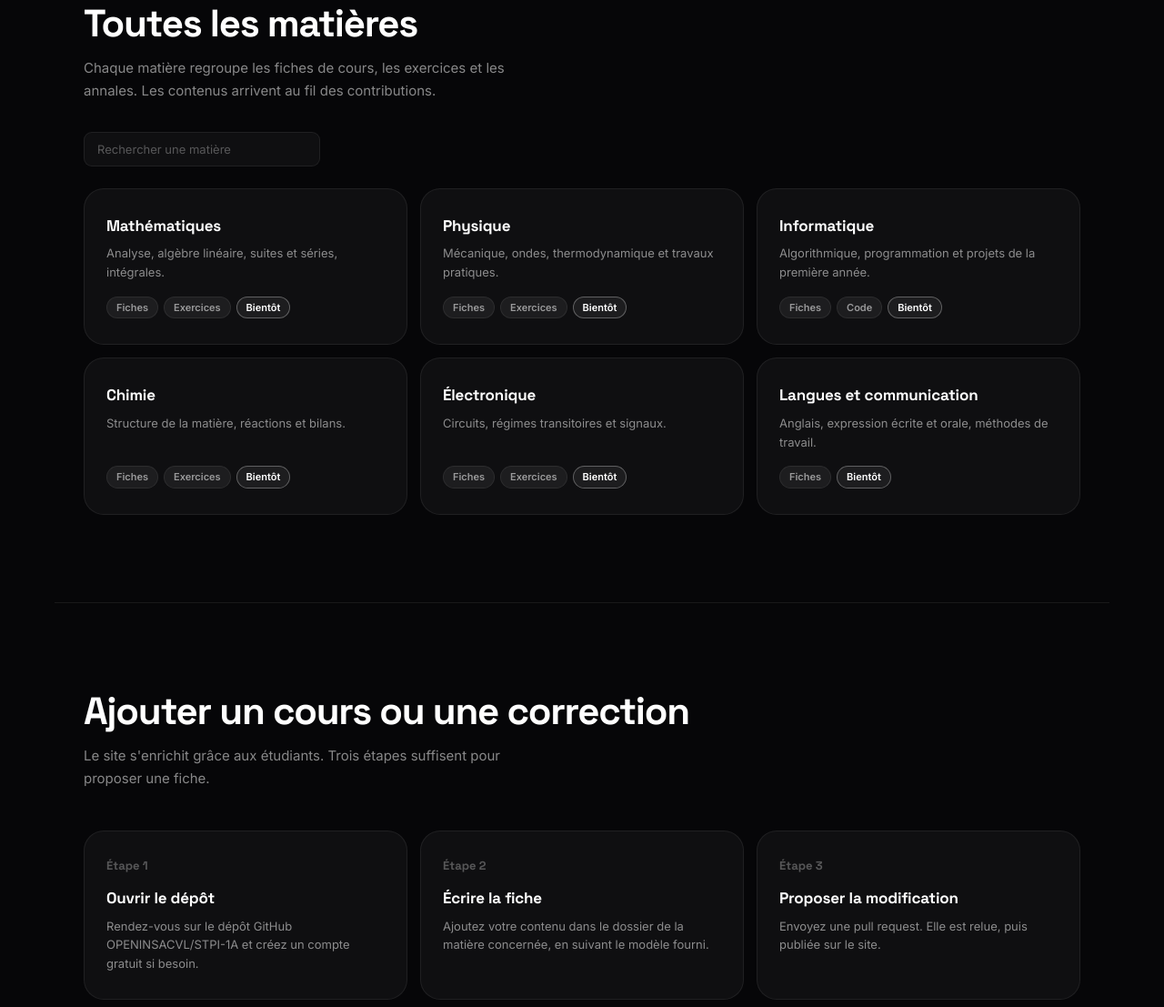
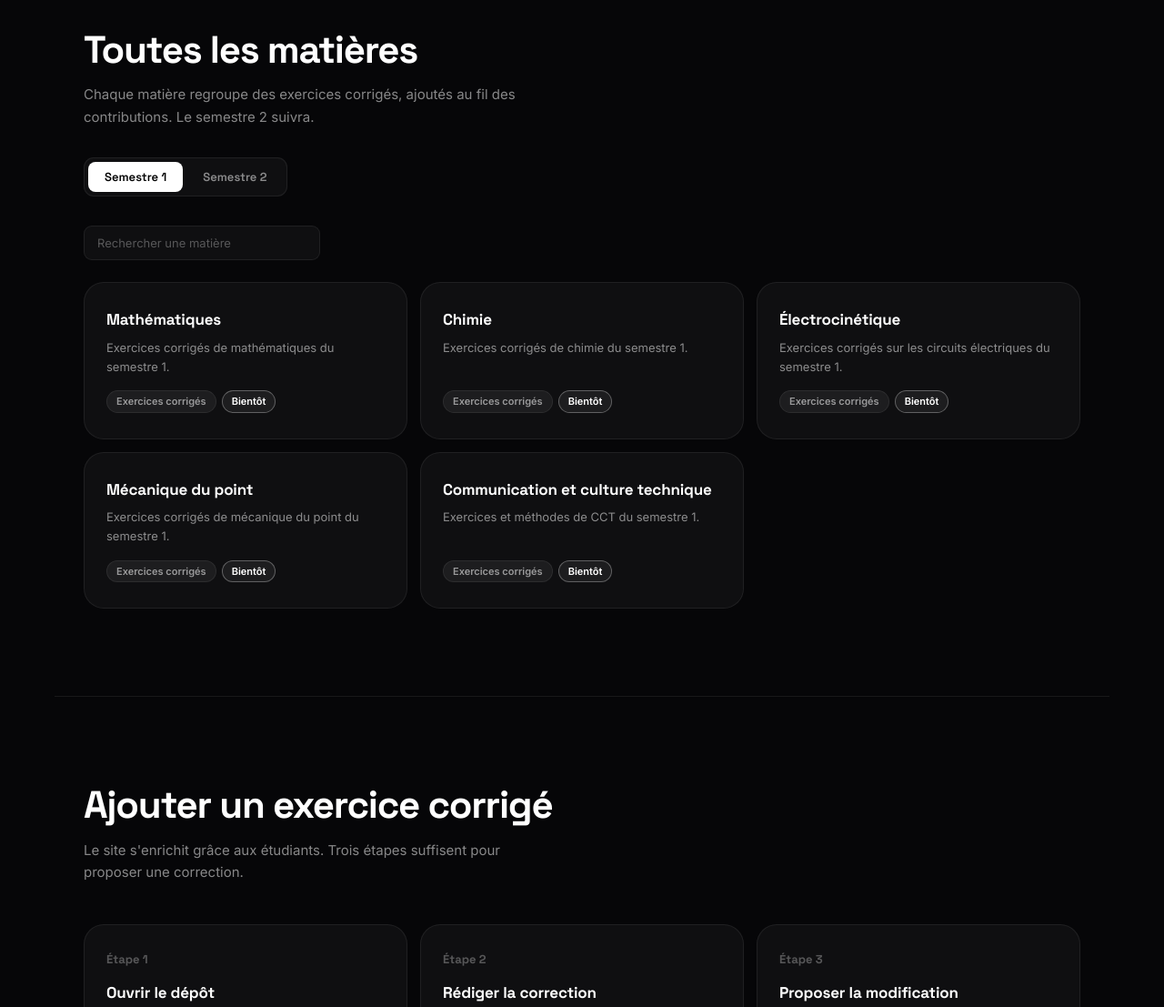
Before and after one commit to OPENINSACVL/STPI-1A, a plain HTML site: page index.html in a window 1280 px wide. Shown: the part 934-2041 px from the top of the page at 91% size. Drawn offline with Linux system fonts and the light colour scheme.

Commit message:
Update index.html

```diff
--- a/index.html
+++ b/index.html
@@ -4,7 +4,7 @@
 <meta charset="UTF-8">
 <meta name="viewport" content="width=device-width, initial-scale=1.0">
 <meta name="theme-color" content="#060608">
-<meta name="description" content="Projet open source de révisions en ligne pour la filière STPI 1A de l'INSA Centre Val de Loire.">
+<meta name="description" content="Exercices corrigés pour réviser la filière STPI 1A de l'INSA Centre Val de Loire. Projet open source.">
 <title>STPI 1A Open</title>
 <link rel="icon" href="INSACVL.png">
 <link rel="preconnect" href="https://fonts.googleapis.com">
@@ -74,6 +74,10 @@ nav{position:fixed;top:0;left:0;right:0;z-index:50;height:var(--nav);display:fle
 .tags{display:flex;flex-wrap:wrap;gap:6px;margin-top:16px}
 .tag{font-size:11px;font-weight:600;padding:3px 10px;border-radius:100px;background:rgba(255,255,255,.06);border:1px solid var(--border);color:rgba(255,255,255,.55)}
 .tag.soon{color:#fff;border-color:rgba(255,255,255,.3)}
+.tabs{display:inline-flex;gap:4px;margin-top:32px;padding:4px;background:var(--surface);border:1px solid var(--border);border-radius:11px}
+.tab{font:600 13px var(--display);color:var(--t2);background:none;border:none;padding:8px 18px;border-radius:8px;cursor:pointer;transition:color .15s,background .15s}
+.tab:hover{color:#fff}.tab.on{background:#fff;color:#000}
+.s2{display:none;margin-top:28px;color:var(--t2);font-size:14px}
 .empty{display:none;color:var(--t2);font-size:14px;margin-top:20px}
 .steps{display:grid;grid-template-columns:repeat(3,1fr);gap:14px;margin-top:44px}
 .step-n{font-family:var(--display);font-size:13px;font-weight:700;color:var(--t3);margin-bottom:14px}
@@ -114,7 +118,7 @@ footer{border-top:1px solid var(--border);padding:44px 32px}
 <header class="hero" id="top">
   <img class="hero-logo reveal" src="INSACVL.png" alt="">
   <h1 class="hero-title reveal d1">Réviser la première année de STPI, ensemble</h1>
-  <p class="hero-sub reveal d2">Fiches, exercices corrigés et annales de la filière STPI 1A, écrits et relus par les étudiants. Gratuit, sans compte, sans publicité.</p>
+  <p class="hero-sub reveal d2">Des exercices corrigés pour chaque matière de la filière STPI 1A, écrits et relus par les étudiants. Gratuit, sans compte, sans publicité.</p>
   <div class="ctas reveal d3">
     <a class="btn-primary" href="#matieres">Voir les matières</a>
     <a class="btn-ghost" href="https://github.com/OPENINSACVL/STPI-1A" target="_blank" rel="noopener">Contribuer sur GitHub</a>
@@ -128,25 +132,28 @@ footer{border-top:1px solid var(--border);padding:44px 32px}
 
 <section class="sec" id="matieres">
   <h2 class="sec-title reveal">Toutes les matières</h2>
-  <p class="sec-sub reveal d1">Chaque matière regroupe les fiches de cours, les exercices et les annales. Les contenus arrivent au fil des contributions.</p>
-  <input class="search reveal d2" id="q" type="search" placeholder="Rechercher une matière" aria-label="Rechercher une matière">
+  <p class="sec-sub reveal d1">Chaque matière regroupe des exercices corrigés, ajoutés au fil des contributions. Le semestre 2 suivra.</p>
+  <div class="tabs reveal d2" role="tablist"><button class="tab on" id="t1" role="tab" aria-selected="true">Semestre 1</button><button class="tab" id="t2" role="tab" aria-selected="false">Semestre 2</button></div>
+  <div id="s1">
+  <input class="search" id="q" type="search" placeholder="Rechercher une matière" aria-label="Rechercher une matière">
   <div class="bento" id="grid">
-    <article class="card reveal" data-k="maths analyse algèbre"><div class="card-title">Mathématiques</div><p class="card-desc">Analyse, algèbre linéaire, suites et séries, intégrales.</p><div class="tags"><span class="tag">Fiches</span><span class="tag">Exercices</span><span class="tag soon">Bientôt</span></div></article>
-    <article class="card reveal d1" data-k="mécanique ondes"><div class="card-title">Physique</div><p class="card-desc">Mécanique, ondes, thermodynamique et travaux pratiques.</p><div class="tags"><span class="tag">Fiches</span><span class="tag">Exercices</span><span class="tag soon">Bientôt</span></div></article>
-    <article class="card reveal d2" data-k="algorithmique programmation python"><div class="card-title">Informatique</div><p class="card-desc">Algorithmique, programmation et projets de la première année.</p><div class="tags"><span class="tag">Fiches</span><span class="tag">Code</span><span class="tag soon">Bientôt</span></div></article>
-    <article class="card reveal" data-k="matière réactions"><div class="card-title">Chimie</div><p class="card-desc">Structure de la matière, réactions et bilans.</p><div class="tags"><span class="tag">Fiches</span><span class="tag">Exercices</span><span class="tag soon">Bientôt</span></div></article>
-    <article class="card reveal d1" data-k="électricité circuits signal"><div class="card-title">Électronique</div><p class="card-desc">Circuits, régimes transitoires et signaux.</p><div class="tags"><span class="tag">Fiches</span><span class="tag">Exercices</span><span class="tag soon">Bientôt</span></div></article>
-    <article class="card reveal d2" data-k="anglais expression"><div class="card-title">Langues et communication</div><p class="card-desc">Anglais, expression écrite et orale, méthodes de travail.</p><div class="tags"><span class="tag">Fiches</span><span class="tag soon">Bientôt</span></div></article>
+    <article class="card reveal " data-k="maths analyse algèbre"><div class="card-title">Mathématiques</div><p class="card-desc">Exercices corrigés de mathématiques du semestre 1.</p><div class="tags"><span class="tag">Exercices corrigés</span><span class="tag soon">Bientôt</span></div></article>
+    <article class="card reveal d1" data-k=""><div class="card-title">Chimie</div><p class="card-desc">Exercices corrigés de chimie du semestre 1.</p><div class="tags"><span class="tag">Exercices corrigés</span><span class="tag soon">Bientôt</span></div></article>
+    <article class="card reveal d2" data-k="electrocinetique circuits electricite"><div class="card-title">Électrocinétique</div><p class="card-desc">Exercices corrigés sur les circuits électriques du semestre 1.</p><div class="tags"><span class="tag">Exercices corrigés</span><span class="tag soon">Bientôt</span></div></article>
+    <article class="card reveal " data-k="mecanique cinematique dynamique"><div class="card-title">Mécanique du point</div><p class="card-desc">Exercices corrigés de mécanique du point du semestre 1.</p><div class="tags"><span class="tag">Exercices corrigés</span><span class="tag soon">Bientôt</span></div></article>
+    <article class="card reveal d1" data-k="cct com communication culture technique"><div class="card-title">Communication et culture technique</div><p class="card-desc">Exercices et méthodes de CCT du semestre 1.</p><div class="tags"><span class="tag">Exercices corrigés</span><span class="tag soon">Bientôt</span></div></article>
   </div>
   <p class="empty" id="empty">Aucune matière ne correspond à cette recherche.</p>
+  </div>
+  <p class="s2" id="s2">Les matières du semestre 2 seront ajoutées après le semestre 1.</p>
 </section>
 
 <section class="sec" id="contribuer">
-  <h2 class="sec-title reveal">Ajouter un cours ou une correction</h2>
-  <p class="sec-sub reveal d1">Le site s'enrichit grâce aux étudiants. Trois étapes suffisent pour proposer une fiche.</p>
+  <h2 class="sec-title reveal">Ajouter un exercice corrigé</h2>
+  <p class="sec-sub reveal d1">Le site s'enrichit grâce aux étudiants. Trois étapes suffisent pour proposer une correction.</p>
   <div class="steps">
     <div class="card reveal"><div class="step-n">Étape 1</div><div class="card-title">Ouvrir le dépôt</div><p class="card-desc">Rendez-vous sur le dépôt GitHub OPENINSACVL/STPI-1A et créez un compte gratuit si besoin.</p></div>
-    <div class="card reveal d1"><div class="step-n">Étape 2</div><div class="card-title">Écrire la fiche</div><p class="card-desc">Ajoutez votre contenu dans le dossier de la matière concernée, en suivant le modèle fourni.</p></div>
+    <div class="card reveal d1"><div class="step-n">Étape 2</div><div class="card-title">Rédiger la correction</div><p class="card-desc">Ajoutez votre exercice et sa correction dans le dossier de la matière concernée, en suivant le modèle fourni.</p></div>
     <div class="card reveal d2"><div class="step-n">Étape 3</div><div class="card-title">Proposer la modification</div><p class="card-desc">Envoyez une pull request. Elle est relue, puis publiée sur le site.</p></div>
   </div>
 </section>
@@ -173,6 +180,9 @@ footer{border-top:1px solid var(--border);padding:44px 32px}
     var io=new IntersectionObserver(function(es){es.forEach(function(e){if(e.isIntersecting){e.target.classList.add('in');io.unobserve(e.target)}})},{threshold:.12});
     els.forEach(function(el){io.observe(el)});
   }else{els.forEach(function(el){el.classList.add('in')})}
+  var t1=document.getElementById('t1'),t2=document.getElementById('t2'),s1=document.getElementById('s1'),s2=document.getElementById('s2');
+  function tab(a){t1.classList.toggle('on',a);t2.classList.toggle('on',!a);t1.setAttribute('aria-selected',a);t2.setAttribute('aria-selected',!a);s1.style.display=a?'':'none';s2.style.display=a?'none':'block'}
+  t1.onclick=function(){tab(true)};t2.onclick=function(){tab(false)};
   var q=document.getElementById('q'),cards=[].slice.call(document.querySelectorAll('#grid .card')),empty=document.getElementById('empty');
   function norm(s){return s.toLowerCase().normalize('NFD').replace(/[\u0300-\u036f]/g,'')}
   q.addEventListener('input',function(){
```
